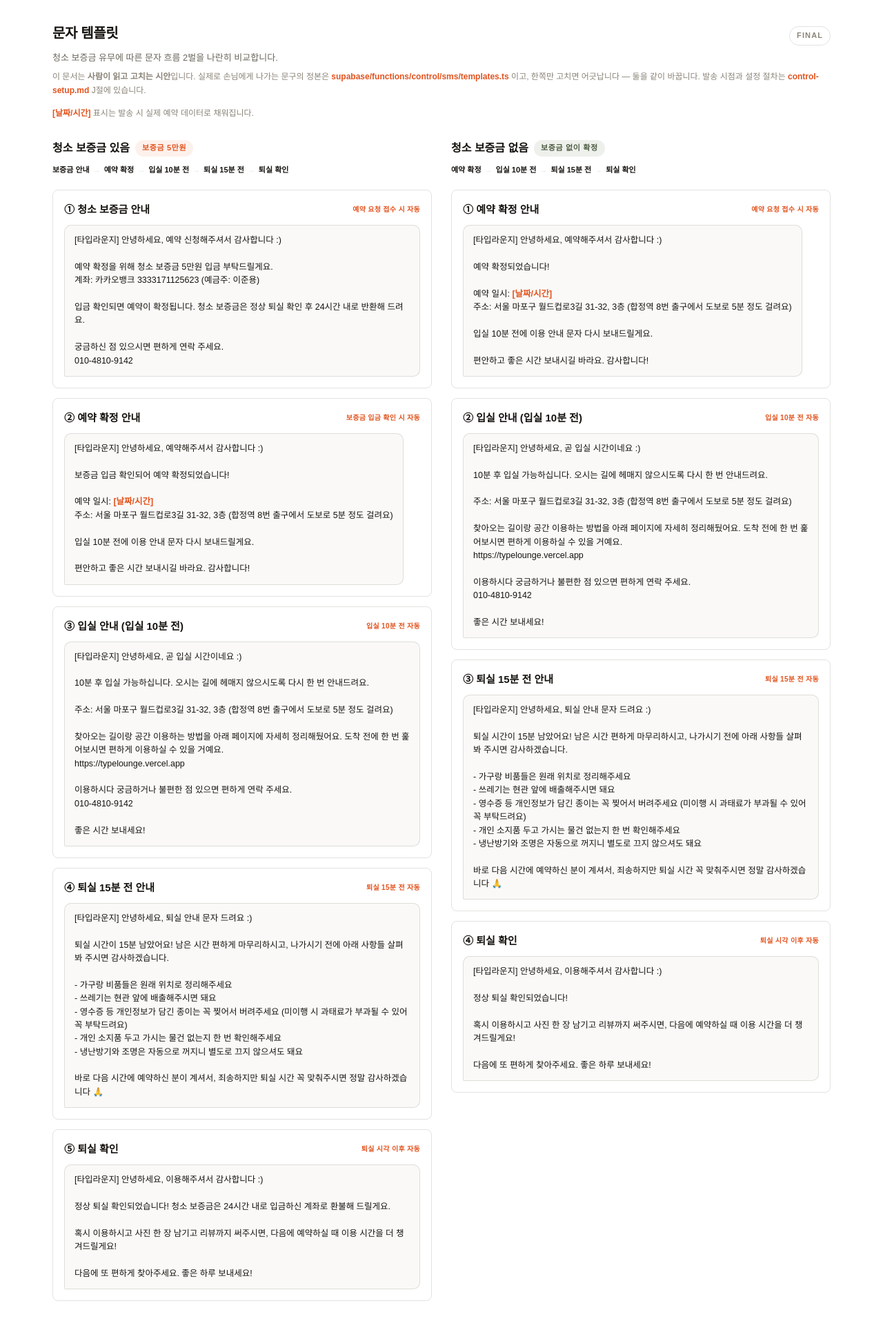
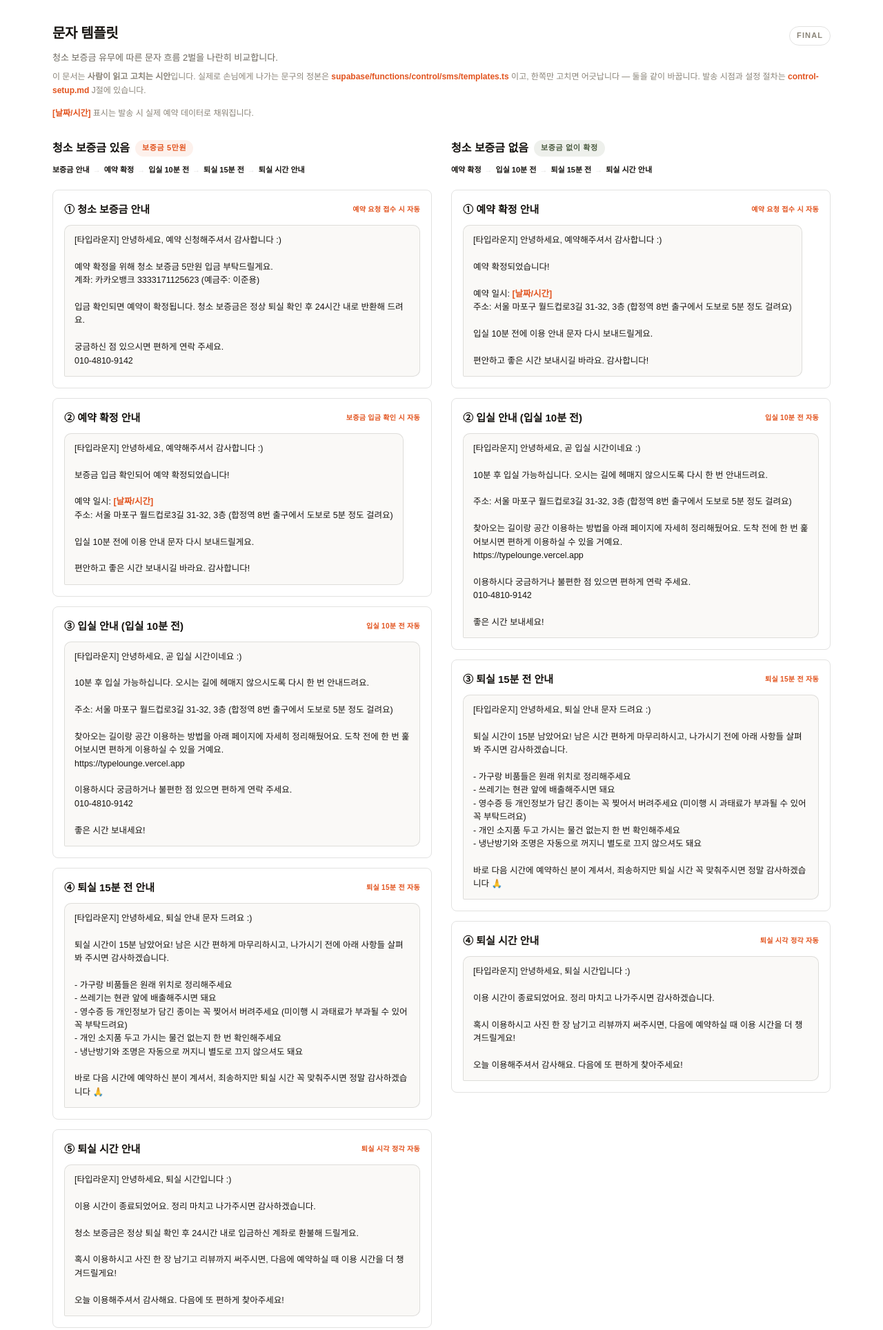
Before and after one commit to leejaeeun123/space-brand-system, a plain HTML site: page 06-applications/_sms-templates.html in a window 1280 px wide. Shown: the whole page at 69% size. Drawn offline with Linux system fonts and the light colour scheme; a web font is replaced by a local one.

Commit message:
fix(sms): 퇴실 문자는 확인하지 않은 퇴실을 확인했다고 말하지 않는다 (#42)
퇴실 시각 정각에 cron이 자동으로 보내는 문자인데 "정상 퇴실 확인되었습니다"라고
적혀 있었다. 그 시점에 손님이 실제로 나갔는지, 정리가 됐는지 확인한 사람이 없다.

문구를 퇴실 시각이 됐다는 알림으로 바꾼다. 보증금 반환 조건도 미래형으로 되돌리고,
`deposit` 문구와 같은 말("정상 퇴실 확인 후")로 맞춰 반환 조건을 두 번 다르게
말하지 않게 했다. 실제 확인은 사람이 어드민에서 따로 표시한다.

종류 이름도 '퇴실 확인' → '퇴실 시간 안내'로 바꿨다. 문자가 확인을 말하지 않는데
어드민 화면만 확인이라고 부르면 같은 어긋남이 화면에 남는다.

문구 정본(templates.ts)과 사람이 읽는 시안(_sms-templates.html)을 같이 고쳤고,
되돌리는 변경이 들어오면 먼저 깨지도록 테스트로 결정을 고정했다.


Claude-Session: https://claude.ai/code/session_015huHJu4zCDB57E1Vjjrhgw

Co-authored-by: Claude Opus 5 <noreply@anthropic.com>

```diff
--- a/06-applications/_sms-templates.html
+++ b/06-applications/_sms-templates.html
@@ -86,7 +86,7 @@
       <div class="column-head">
         <div class="column-title"><b>청소 보증금 있음</b><span class="column-badge on">보증금 5만원</span></div>
         <div class="flow">
-          <b>보증금 안내</b><span class="arrow">→</span><b>예약 확정</b><span class="arrow">→</span><b>입실 10분 전</b><span class="arrow">→</span><b>퇴실 15분 전</b><span class="arrow">→</span><b>퇴실 확인</b>
+          <b>보증금 안내</b><span class="arrow">→</span><b>예약 확정</b><span class="arrow">→</span><b>입실 10분 전</b><span class="arrow">→</span><b>퇴실 15분 전</b><span class="arrow">→</span><b>퇴실 시간 안내</b>
         </div>
       </div>
 
@@ -150,14 +150,16 @@ https://typelounge.vercel.app
       </div>
 
       <div class="tpl-card">
-        <div class="tpl-top"><span class="tpl-title">⑤ 퇴실 확인</span><span class="tpl-trigger">퇴실 시각 이후 자동</span></div>
-        <div class="sms-bubble">[타입라운지] 안녕하세요, 이용해주셔서 감사합니다 :)
+        <div class="tpl-top"><span class="tpl-title">⑤ 퇴실 시간 안내</span><span class="tpl-trigger">퇴실 시각 정각 자동</span></div>
+        <div class="sms-bubble">[타입라운지] 안녕하세요, 퇴실 시간입니다 :)
 
-정상 퇴실 확인되었습니다! 청소 보증금은 24시간 내로 입금하신 계좌로 환불해 드릴게요.
+이용 시간이 종료되었어요. 정리 마치고 나가주시면 감사하겠습니다.
+
+청소 보증금은 정상 퇴실 확인 후 24시간 내로 입금하신 계좌로 환불해 드릴게요.
 
 혹시 이용하시고 사진 한 장 남기고 리뷰까지 써주시면, 다음에 예약하실 때 이용 시간을 더 챙겨드릴게요!
 
-다음에 또 편하게 찾아주세요. 좋은 하루 보내세요!</div>
+오늘 이용해주셔서 감사해요. 다음에 또 편하게 찾아주세요!</div>
       </div>
     </div>
 
@@ -165,7 +167,7 @@ https://typelounge.vercel.app
       <div class="column-head">
         <div class="column-title"><b>청소 보증금 없음</b><span class="column-badge off">보증금 없이 확정</span></div>
         <div class="flow">
-          <b>예약 확정</b><span class="arrow">→</span><b>입실 10분 전</b><span class="arrow">→</span><b>퇴실 15분 전</b><span class="arrow">→</span><b>퇴실 확인</b>
+          <b>예약 확정</b><span class="arrow">→</span><b>입실 10분 전</b><span class="arrow">→</span><b>퇴실 15분 전</b><span class="arrow">→</span><b>퇴실 시간 안내</b>
         </div>
       </div>
 
@@ -216,14 +218,14 @@ https://typelounge.vercel.app
       </div>
 
       <div class="tpl-card">
-        <div class="tpl-top"><span class="tpl-title">④ 퇴실 확인</span><span class="tpl-trigger">퇴실 시각 이후 자동</span></div>
-        <div class="sms-bubble">[타입라운지] 안녕하세요, 이용해주셔서 감사합니다 :)
+        <div class="tpl-top"><span class="tpl-title">④ 퇴실 시간 안내</span><span class="tpl-trigger">퇴실 시각 정각 자동</span></div>
+        <div class="sms-bubble">[타입라운지] 안녕하세요, 퇴실 시간입니다 :)
 
-정상 퇴실 확인되었습니다!
+이용 시간이 종료되었어요. 정리 마치고 나가주시면 감사하겠습니다.
 
 혹시 이용하시고 사진 한 장 남기고 리뷰까지 써주시면, 다음에 예약하실 때 이용 시간을 더 챙겨드릴게요!
 
-다음에 또 편하게 찾아주세요. 좋은 하루 보내세요!</div>
+오늘 이용해주셔서 감사해요. 다음에 또 편하게 찾아주세요!</div>
       </div>
     </div>
   </div>
```
Also changed, not shown: 06-applications/admin.html (+1 -1 lines), 06-applications/control-setup.md (+1 -1 lines), supabase/functions/control/sms/schedule.test.ts (+2 -2 lines), supabase/functions/control/sms/templates.test.ts (+15 -0 lines), supabase/functions/control/sms/templates.ts (+15 -6 lines).
